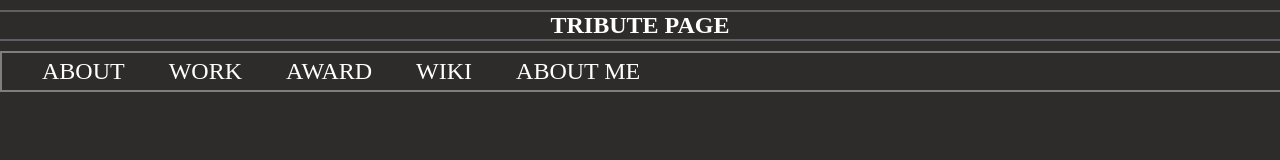
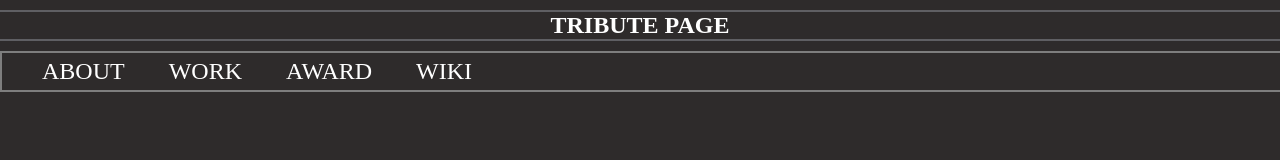
Before and after one commit to manav402/tribute-page, a plain HTML site: page index.html in a window 1280 px wide. Shown: the top 160 px of the page. Drawn offline with Linux system fonts and the light colour scheme.

Commit message:
removed about me

```diff
--- a/index.html
+++ b/index.html
@@ -17,7 +17,6 @@
             <li><a href="#head2">WORK</a></li>
             <li><a href="#head3">AWARD</a></li>
             <li><a href="#wiki">WIKI</a></li>
-            <li><a href="#me">ABOUT ME</a></li>
         </ul>
     </div>
     <div class="image">
```
